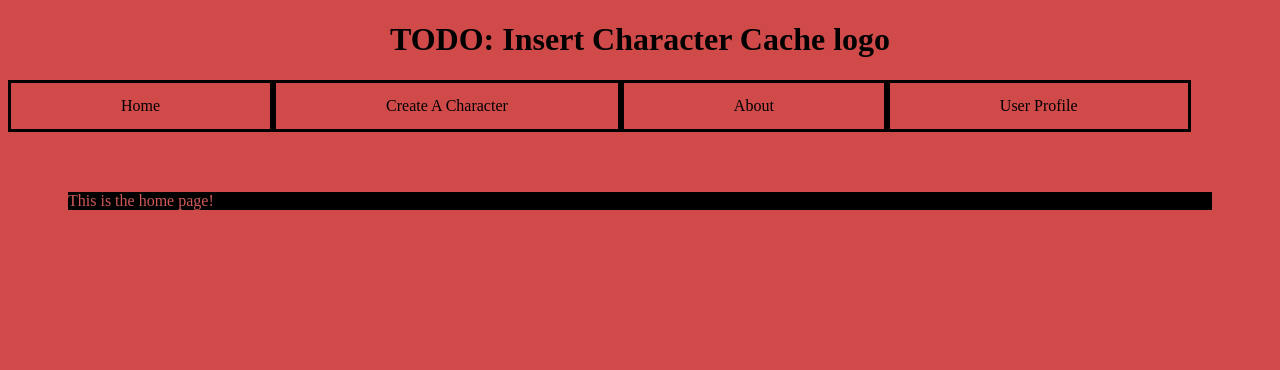
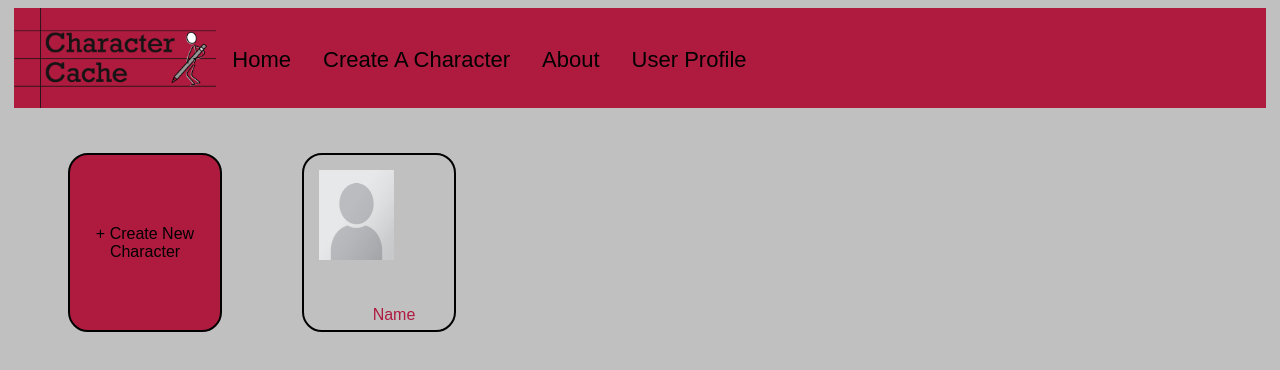
Before and after one commit to 17alavalle/CharacterCache, a plain HTML site: page home.html in a window 1280 px wide. Drawn offline with Linux system fonts and the light colour scheme.

Commit message:
added styling and edited nav bar

```diff
--- a/home.html
+++ b/home.html
@@ -5,19 +5,32 @@
     <link rel="stylesheet" href="stylesheet.css">
   </head>
   <body>
-    <h1>TODO: Insert Character Cache logo</h1>
-
     <div class="navBar">
-    <ul>
-      <li><a href="default.asp">Home</a></li>
-      <li><a href="create.html">Create A Character</a></li>
-      <li><a href="about.html">About</a></li>
-      <li><a href="userProfile.html">User Profile</a></li>
-    </ul>
+      <img class="logo" src="images/Logo no border.png" alt="CharacterCache Logo">
+      <a href="home.html">Home</a>
+      <a href="create.html">Create A Character</a>
+      <a href="about.html">About</a>
+      <a href="userProfile.html">User Profile</a>
     </div>
 
-    <div class="home">
-    <p>This is the home page!</p>
+    <div class="container home">
+      <div class="row">
+        <div class="col-md col-sm">
+          <div class="createNewChar">
+            <p>+ Create New Character</p>
+          </div>
+        </div>
+        <div class="col-md col-sm">
+          <div class="characterProfile">
+            <div class="homeProfPic">
+              <img class="defaultPic" src="images/default profile.png" alt="Default Profile Picture">
+            </div>
+            <div class="homeCharName">
+              <p>Name</p>
+            </div>
+          </div>
+        </div>
+      </div>
     </div>
 
   </body>
--- a/stylesheet.css
+++ b/stylesheet.css
@@ -1,62 +1,121 @@
 
 body{
-    background-color: #d14a4a ;
-    color: rgb(207, 89, 89);
+  background-color: #C0C0C0 ;
+  color: black;
+  font-family: 'Rockwell', sans-serif;
 }
-
+.container{
+  margin-left: auto;
+  margin-right: auto;
+  padding-left: 15px;
+  padding-right: 15px;
+}
 h1{
-    background-color: #d14a4a;
-    color: black;
+  color: #af1b3f;
   text-align: center;
 }
-
-  li {
-    display: inline;
+@media (min-wdith: 768px){
+  .container{
+    width: 750px;
+  }
+}
+@media (min-wdith: 992px){
+  .container{
+    width: 970px;
+  }
+}
+@media (min-wdith: 1200px){
+  .container{
+    width: 1170px;
+  }
+}
+.row{
+  display: grid;
+  grid-template-columns: repeat(8, 1fr);
+  grid-gap:20px;
+}
+.home{
+    background-color: #C0C0C0;
+    overflow:hidden;
+}
+.home div{
+  float:left;
+  margin: 15px;
+  text-align: center;
+}
+.createNewChar {
+  background-color: #af1b3f;
+  height: 175px;
+  width: 150px;
+  border: 2px solid black;
+  border-radius: 20px;
+  display: flex;
+}
+.createNewChar p{
+  margin:auto;
+  text-align: center;
+}
+.characterProfile{
+  background-color: #C0C0C0;
+  height: 175px;
+  width: 150px;
+  border: 2px solid black;
+  border-radius: 20px;
+  display: block;
+  overflow: hidden;
+  padding: none;
+}
+.homeProfPic{
+  background-color: #af1b3f;
+  height: 90px;
+  width: 75px;
+  margin: 2px 0px 0px 0px;
+}
+.homeProfPic img{
+  height: 100%;
+  width: 100%;
+}
+.homeCharName{
+  color: #af1b3f;
+  text-align: center;
+  margin: 0px;
+  height: 20px;
+  width: 100%;
+}
+.about{
+  background-color: #C0C0C0;
+  margin: 20px;
+}
+.create{
+  background-color: #C0C0C0;
+  margin: 20px;
+}
+.user{
+  background-color: #C0C0C0;
+  margin: 20px;
+}
+.logo{
+  width: 202px;
+  height:100px;
+  float:left;
+}
+.navBar{
+  background-color: #af1b3f;
+  overflow:hidden;
+  margin:auto;
+  height: 100px;
+  width:99%;
+  line-height: 75px;
+}
+.navBar a{
   float: left;
-  }
-
-  a {
-    display: block;
-    padding: 8px;
-    background-color: #d14a4a;
-  }
-  ul {
-    list-style-type: none;
-    margin: 0;
-    padding: 0;
-    overflow: hidden;
-    background-color:#d14a4a;
-  }
-
-  li a {
   display: block;
   color: black;
   text-align: center;
-    padding: 14px 110px;
+  padding: 14px 16px;
+  font-size: 22px;
   text-decoration: none;
-    border: solid;
 }
-
-  li a:hover {
-    background-color: #d15984;
+.navBar a:hover{
+  background-color: #C0C0C0;
 }
-
-  .home{
-      background-color: black;
-      margin: 60px;
-  }
-
-  .about{
-     background-color: black;
-     margin: 60px;
-  }
-
-  .create{
-    background-color: black;
-    margin: 60px;
-  }
-
-  .user{
-    background-color: black;
-    margin: 60px;
-  }
```
Also changed, not shown: about.html (+16 -10 lines), create.html (+7 -10 lines), userProfile.html (+7 -10 lines), images/Logo no border.png (added), images/default profile.png (added). Lines whose indentation alone changed are shown as unchanged.
